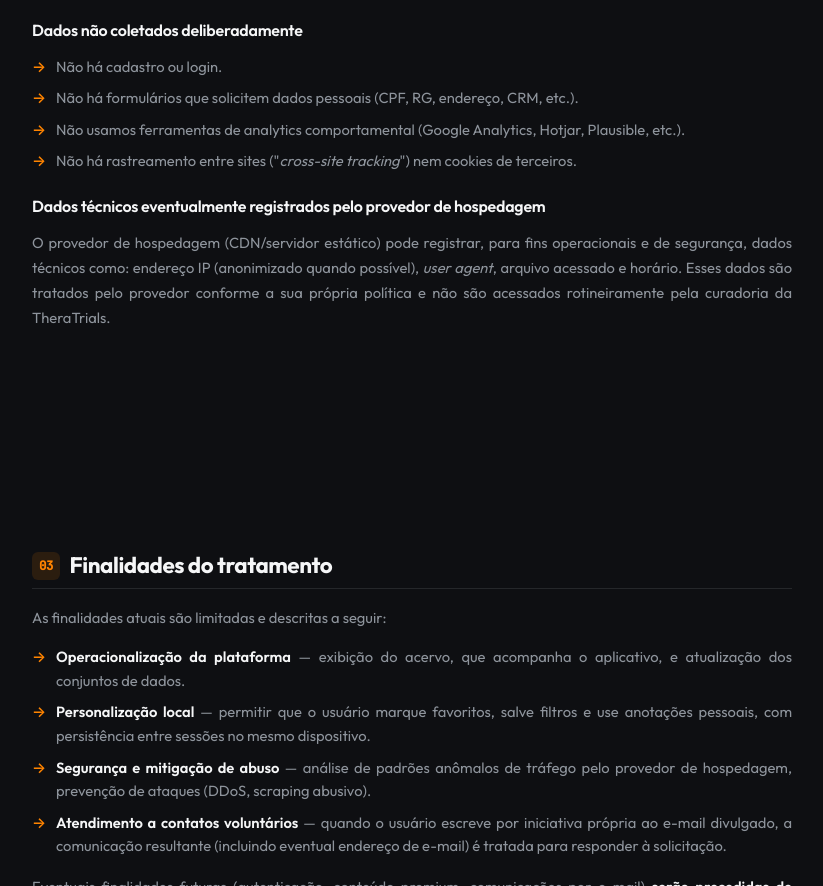
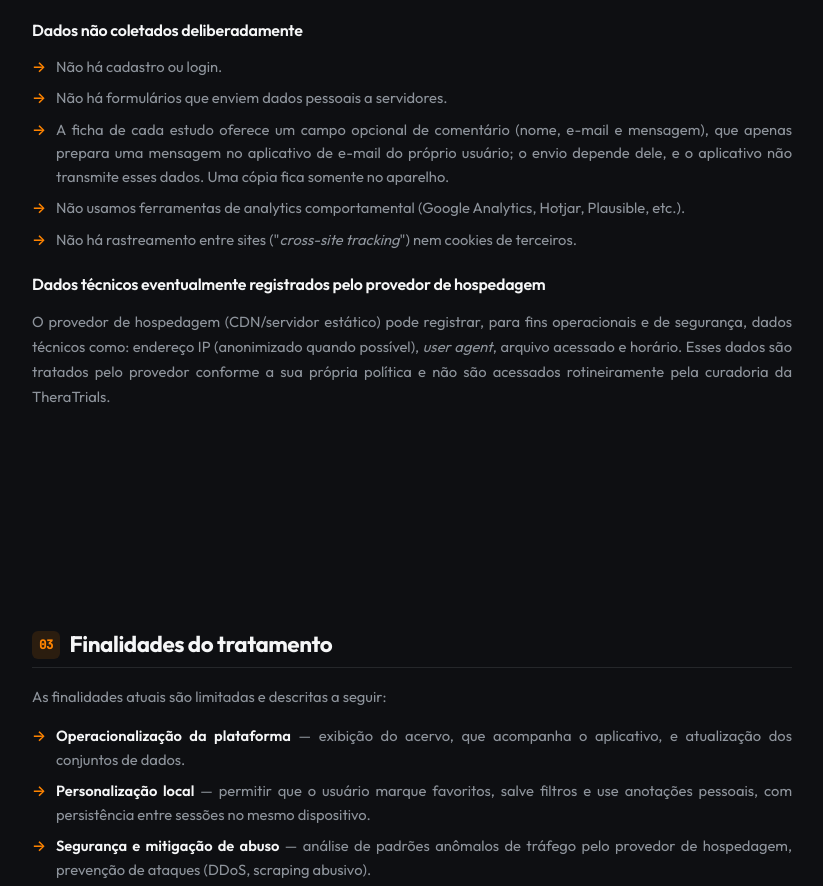
Before and after one commit to marcosmdsoliveira/theratrials-oncology, a plain HTML site: page app/privacidade.html in a window 1280 px wide. Shown: the part 1974-2860 px from the top of the page, without its empty margins (228-1051 px from the left). Drawn offline with nearby package versions, Linux system fonts and the light colour scheme; files whose address does not match are found by name.

Commit message:
docs(privacidade): descreve o campo opcional de comentário do app iOS
A ficha de estudo do app abre o e-mail do próprio usuário com a mensagem
pronta; o aplicativo não transmite esses dados.

Co-Authored-By: Claude Opus 5.5 <noreply@anthropic.com>

```diff
--- a/app/privacidade.html
+++ b/app/privacidade.html
@@ -162,7 +162,8 @@
       <h3>Dados não coletados deliberadamente</h3>
       <ul>
         <li>Não há cadastro ou login.</li>
-        <li>Não há formulários que solicitem dados pessoais (CPF, RG, endereço, CRM, etc.).</li>
+        <li>Não há formulários que enviem dados pessoais a servidores.</li>
+        <li>A ficha de cada estudo oferece um campo opcional de comentário (nome, e-mail e mensagem), que apenas prepara uma mensagem no aplicativo de e-mail do próprio usuário; o envio depende dele, e o aplicativo não transmite esses dados. Uma cópia fica somente no aparelho.</li>
         <li>Não usamos ferramentas de analytics comportamental (Google Analytics, Hotjar, Plausible, etc.).</li>
         <li>Não há rastreamento entre sites ("<em>cross-site tracking</em>") nem cookies de terceiros.</li>
       </ul>
```
Also changed, not shown: privacidade.html (+1 -1 lines).
